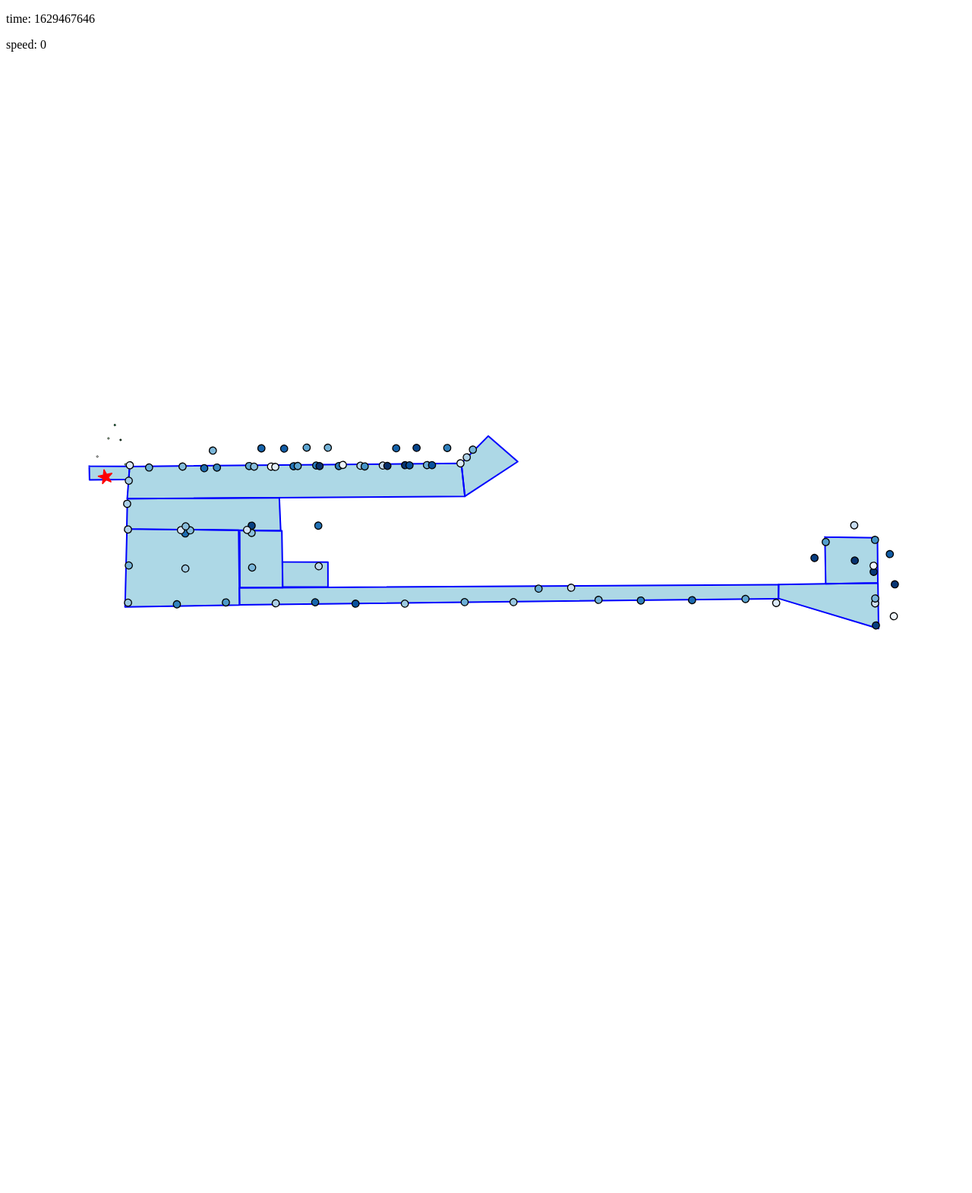
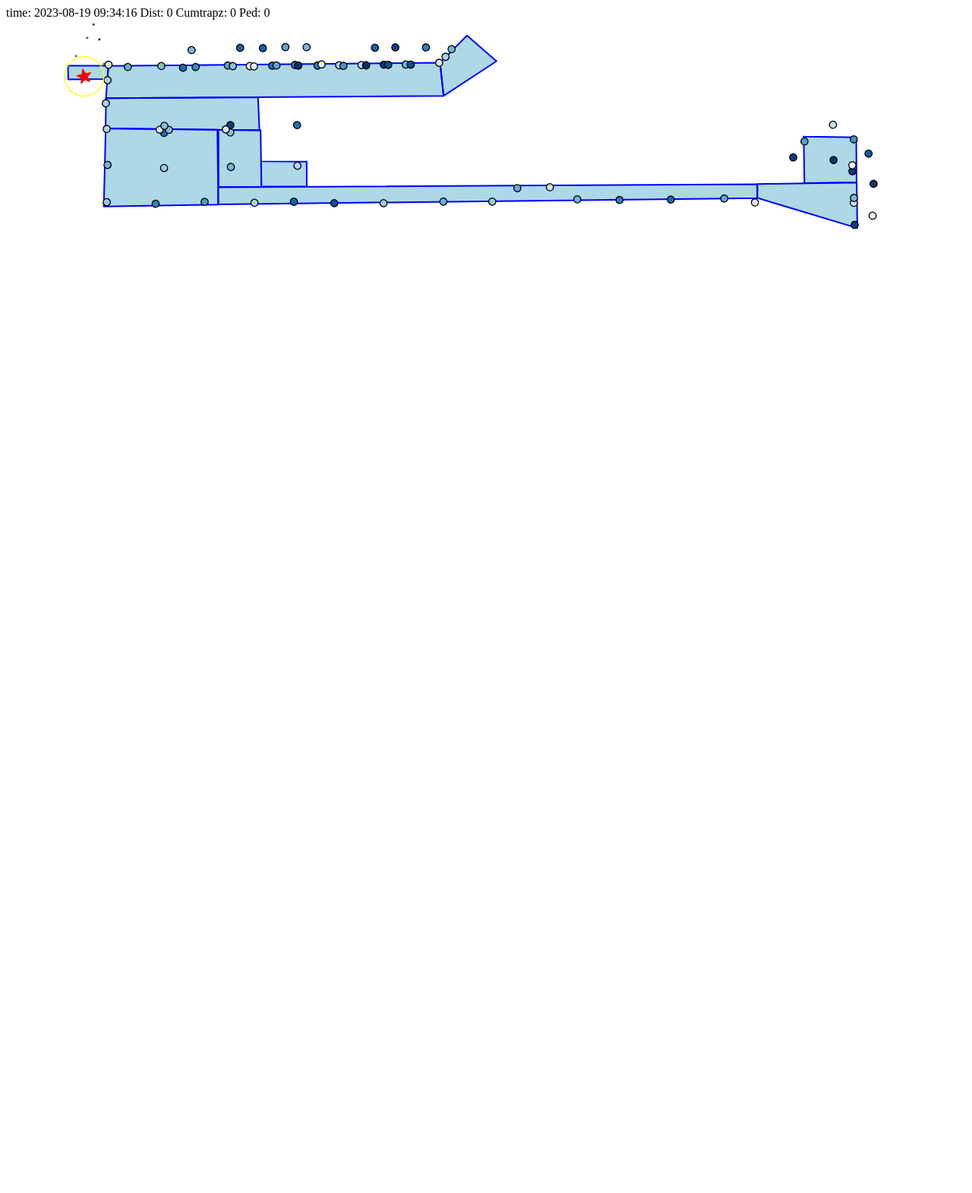
Before and after one commit to JAKILO-coder/mtr_py, a Flask app: page / in a window 1280 px wide; the page is wider, and only the part inside the window is pictured. Shown: that part at 76% size. After the commit the page ends 302 px from the top of that part, so only its background shows below. Run offline with Flask 3, Linux system fonts and the light colour scheme; some libraries are stand-ins or nearby versions.

Commit message:
fix_views

```diff
--- a/flaskplotlib/templates/index.html
+++ b/flaskplotlib/templates/index.html
@@ -5,13 +5,36 @@
         <meta charset="utf-8">
         <meta name="viewport" content="width=device-width, initial-scale=1">
         <meta http-equiv="refresh" content="1">
-        <style> .trans{transform: rotate(60deg);} </style>
+        <style>
+            .trans{transform: rotate(60deg);}
+            .container {
+                width: 1200px; /* 裁剪后的长方形宽度 */
+                height: 300px; /* 裁剪后的长方形高度 */
+                overflow: hidden;
+                display: flex;
+                justify-content: center;
+                align-items: center;
+            }
+
+            .rotated-image {
+                width: 100%;
+                height: 100%;
+                transform: rotate(60deg); /* 顺时针旋转60度 */
+                object-fit: cover;
+            }
+        </style>
         <title>{{ title }}</title>
 
     </head>
     <body>
-        <p>time: {{ this_time }}</p>
-        <p>speed: {{ speed }}</p>
-        <div class="trans">{{ plot|safe }}</div>
+        time: {{ this_time }}
+        Dist: {{ speed1 }}
+        Cumtrapz: {{ speed2 }}
+        Ped: {{ speed3 }}
+<!--        <div class="trans">{{ plot|safe }}</div>-->
+        <div class="container">
+            <div class="trans">{{ plot|safe }}</div>
+<!--            <img class="rotated-image" src={{ plot }} alt="Rotated and Clipped Image">-->
+        </div>
     </body>
 </html>
--- a/flaskplotlib/views.py
+++ b/flaskplotlib/views.py
@@ -46,7 +46,10 @@ u_loc = [0]
 b_name = [0]
 b_strength = [0]
 time_stamp = 0
-user_speed = 0
+user_speed1 = 0
+user_speed2 = 0
+user_speed3 = 0
+loc_std = 5
 
 
 def timestamp_to_string(timestamp):
@@ -54,8 +57,8 @@ def timestamp_to_string(timestamp):
     dt_object = datetime.fromtimestamp(timestamp)
 
     # 格式化输出字符串
-    # formatted_string = dt_object.strftime("%Y-%m-%d %H:%M:%S")
-    formatted_string = dt_object.strftime("%H:%M:%S")
+    formatted_string = dt_object.strftime("%Y-%m-%d %H:%M:%S")
+    # formatted_string = dt_object.strftime("%H:%M:%S")
     return formatted_string
 
 
@@ -72,7 +75,7 @@ def home():
         user_loc = np.array([114.19900707301564, 22.32988199829699])
         plot = plot_map_practicle(polygon_location=polygon_location, practicle_location=p_location, weights=weights,
                                   weights_s=weights_s, is_save=None, source_location=source_location,
-                                  user_location=user_loc)
+                                  user_location=user_loc, std=loc_std)
     else:
         # match beacon's name and source name
         # sort source weight with name
@@ -89,18 +92,18 @@ def home():
         b_strength_sort = np.array(b_strength_sort)
         plot = plot_map_practicle(polygon_location=polygon_location, practicle_location=pos_data, weights=w_data,
                                   weights_s=b_strength_sort, is_save=None, source_location=source_location,
-                                  user_location=u_loc)
+                                  user_location=u_loc, std=loc_std)
 
     if is_message:
-        return render_template('index.html', title=title, plot=plot, speed=user_speed,
-                               this_time=time_stamp)
+        return render_template('index.html', title=title, plot=plot, speed1=user_speed1, speed2=user_speed2,
+                               speed3=user_speed3, this_time=timestamp_to_string(time_stamp/1000))
     else:
-        return render_template('index.html', title=title, plot=plot, speed=user_speed,
-                               this_time=1629467646)
+        return render_template('index.html', title=title, plot=plot, speed1=user_speed1, speed2=user_speed2,
+                               speed3=user_speed3, this_time=timestamp_to_string(1692437656200/1000))
 
 #####################################################################################################################
 def plot_map_practicle(polygon_location, practicle_location, weights, weights_s, is_save,
-                       source_location=None, user_location=None):
+                       source_location=None, user_location=None, std=None):
     # 创建一个绘图对象和一个子图
     fig, ax = plt.subplots(figsize=(13, 13))
     #     fig, ax = plt.subplots(figsize=(10, 5))
@@ -151,6 +154,11 @@ def plot_map_practicle(polygon_location, practicle_location, weights, weights_s,
     # plot user location
     ax.plot(user_location[0], user_location[1], c="red", markersize=15, zorder=100, marker='*')
 
+    # plot std circle
+    if std:
+        circle = plt.Circle((user_location[0], user_location[1]), std/111000, color='yellow', fill=False, zorder=101)
+        ax.add_patch(circle)
+
     # 设置绘图范围和标签
     ax.set_aspect('equal', adjustable='datalim')  # 保持纵横比相等
     # ax.set_xlabel('X')
@@ -170,6 +178,7 @@ def plot_map_practicle(polygon_location, practicle_location, weights, weights_s,
     #     print(np.array(polygon_location)[0, 0, :])
     # 显示绘图
     # plt.show()
+
 
     if is_save:
         # 获取当前时间
@@ -250,16 +259,21 @@ if source_info_match:
 
 
 ########################################################################################################################
-def save_data(pos_data_n, w_data_n, user_loc_n, uuid_values, rssi_values, is_saved, user_speed_m, timestamp_m):
-    global pos_data, w_data, u_loc, b_name, b_strength, is_message, user_speed, time_stamp
+def save_data(pos_data_n, w_data_n, user_loc_n, uuid_values, rssi_values, is_saved, speed1, speed2, speed3,
+              timestamp_m, std_value):
+    global pos_data, w_data, u_loc, b_name, b_strength, is_message, user_speed1, user_speed2, user_speed3, \
+        time_stamp, loc_std
     pos_data = pos_data_n
     w_data = w_data_n
     u_loc = user_loc_n
     b_name = uuid_values
     b_strength = rssi_values
     is_message = is_saved
-    user_speed = user_speed_m
+    user_speed1 = speed1
+    user_speed2 = speed2
+    user_speed3 = speed3
     time_stamp = timestamp_m
+    loc_std = std_value
 
 
 def connect_mqtt():
@@ -296,7 +310,9 @@ def connect_mqtt():
         ble_data = data["ble"]
 
         # 获取速度和时间戳
-        user_speed_m = f'Dist:{data["userSpeedDist"]}; Cumtrapz:{data["userSpeedCumtrapz"]}; Ped:{data["userSpeedPedometer"]}'
+        user_speed_m1 = f'{data["userSpeedDist"]};'
+        user_speed_m2 = f'{data["userSpeedCumtrapz"]};'
+        user_speed_m3 = f'{data["userSpeedPedometer"]};'
         time_stamp_m = data["uploadTs"]
 
         # 初始化两个空的np.array
@@ -313,8 +329,12 @@ def connect_mqtt():
             uuid_values = np.append(uuid_values, int(uuid))
 
 
+        # get std data
+        std_value = data["posStd"]
+
         # 保存数据
-        save_data(pos_data_n, w_data_n, user_loc_n, uuid_values, rssi_values, True, user_speed_m, time_stamp_m)
+        save_data(pos_data_n, w_data_n, user_loc_n, uuid_values, rssi_values, True, user_speed_m1, user_speed_m2,
+                  user_speed_m3, time_stamp_m, std_value)
 
     #         res = json.loads(zlib.decompress(msg.payload))
     #         print(res)
```
